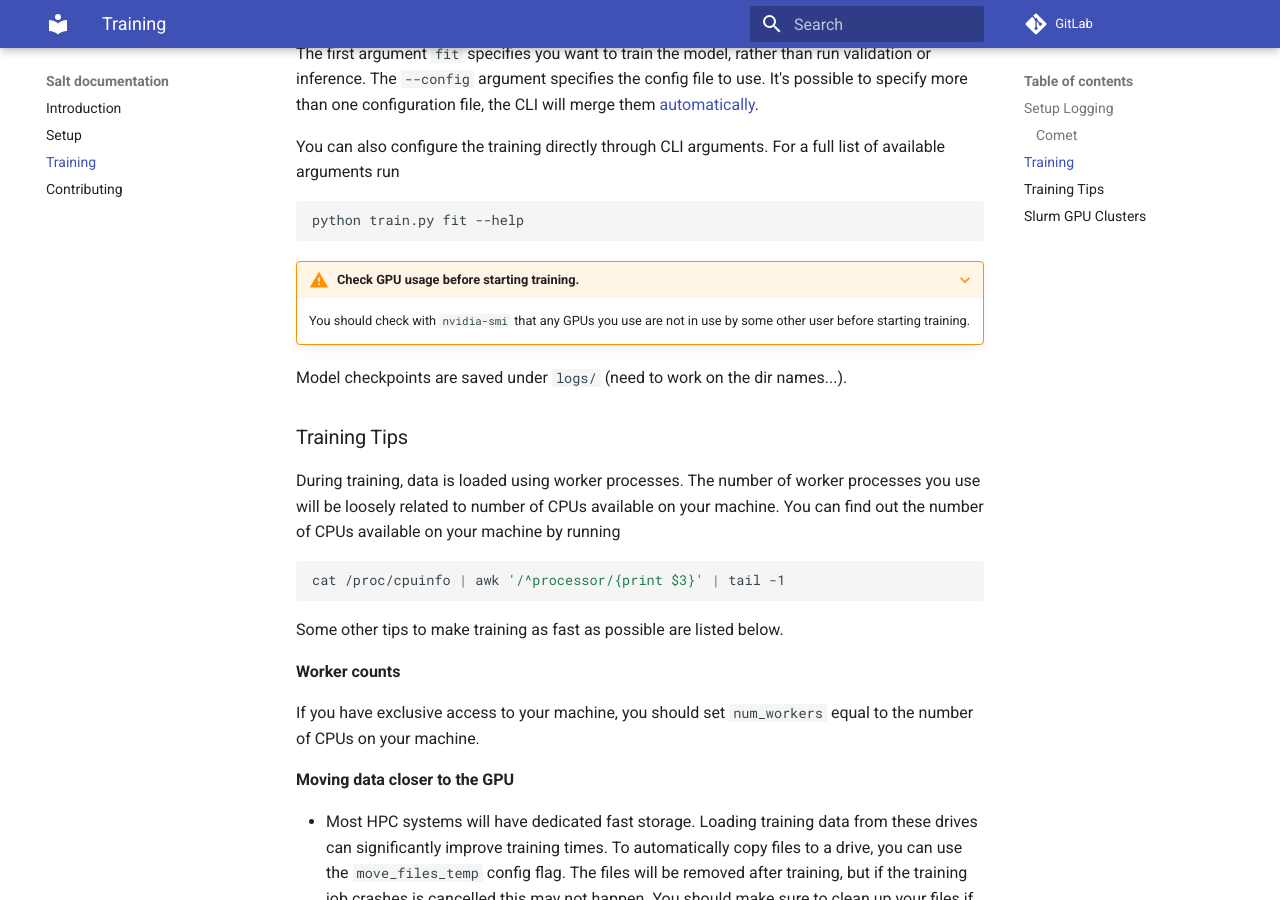
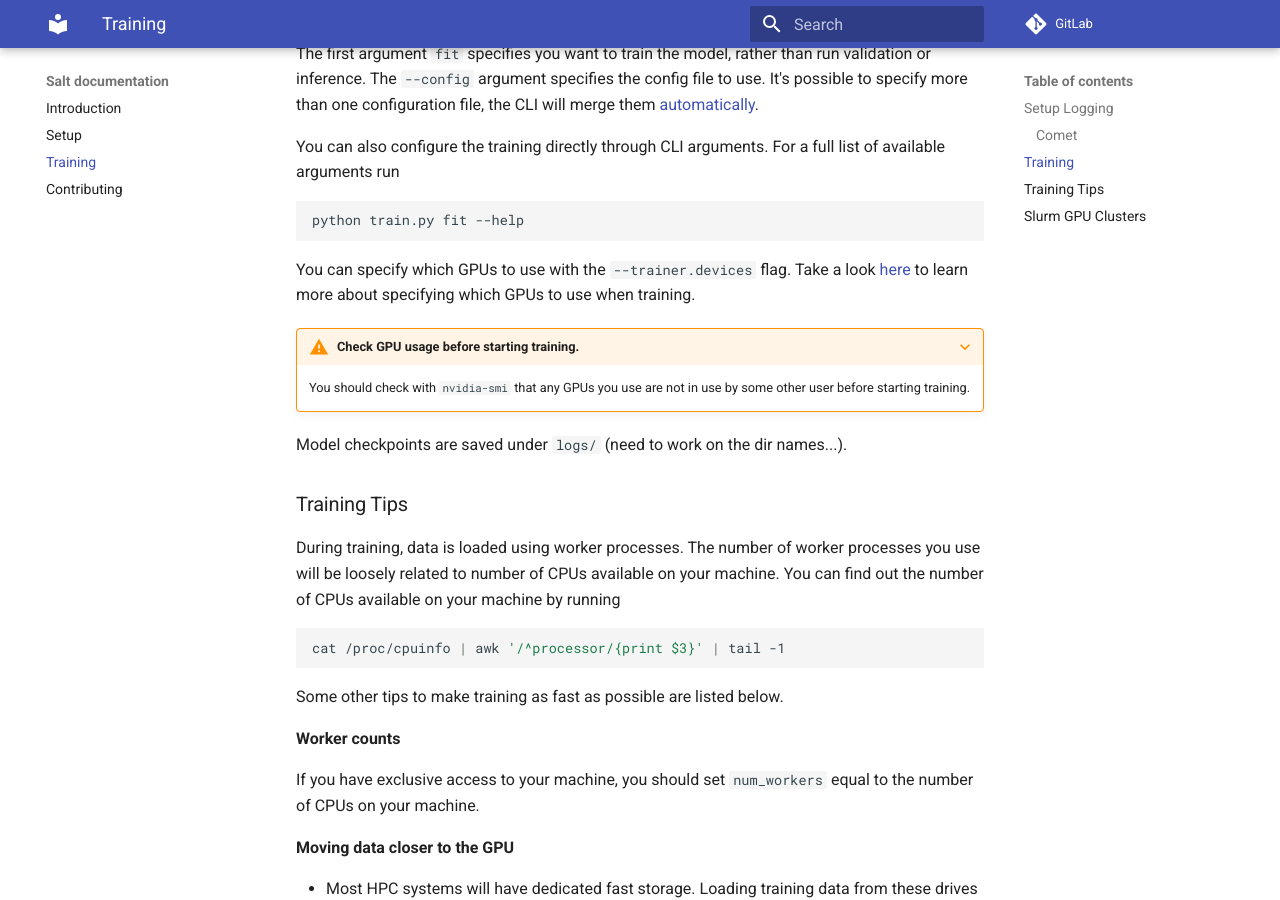
Before and after one commit to umami-hep/salt, an MkDocs documentation site: the page built from docs/training.md, in a window 1280 px wide and 900 px high, scrolled down 774 px. Built offline with MkDocs 1.6.1 and Material for MkDocs 9.7.7, drawn with Linux system fonts in a browser that asks for light colours.

Commit message:
add info on selecting gpus

````diff
--- a/docs/training.md
+++ b/docs/training.md
@@ -52,6 +52,9 @@ For a full list of available arguments run
 python train.py fit --help
 ```
 
+You can specify which GPUs to use with the `--trainer.devices` flag.
+Take a look [here](https://pytorch-lightning.readthedocs.io/en/latest/accelerators/gpu_basic.html#train-on-multiple-gpus) to learn more about specifying which GPUs to use when training.
+
 ???+ warning "Check GPU usage before starting training."
 
     You should check with `nvidia-smi` that any GPUs you use are not in use by some other user before starting training.
````
